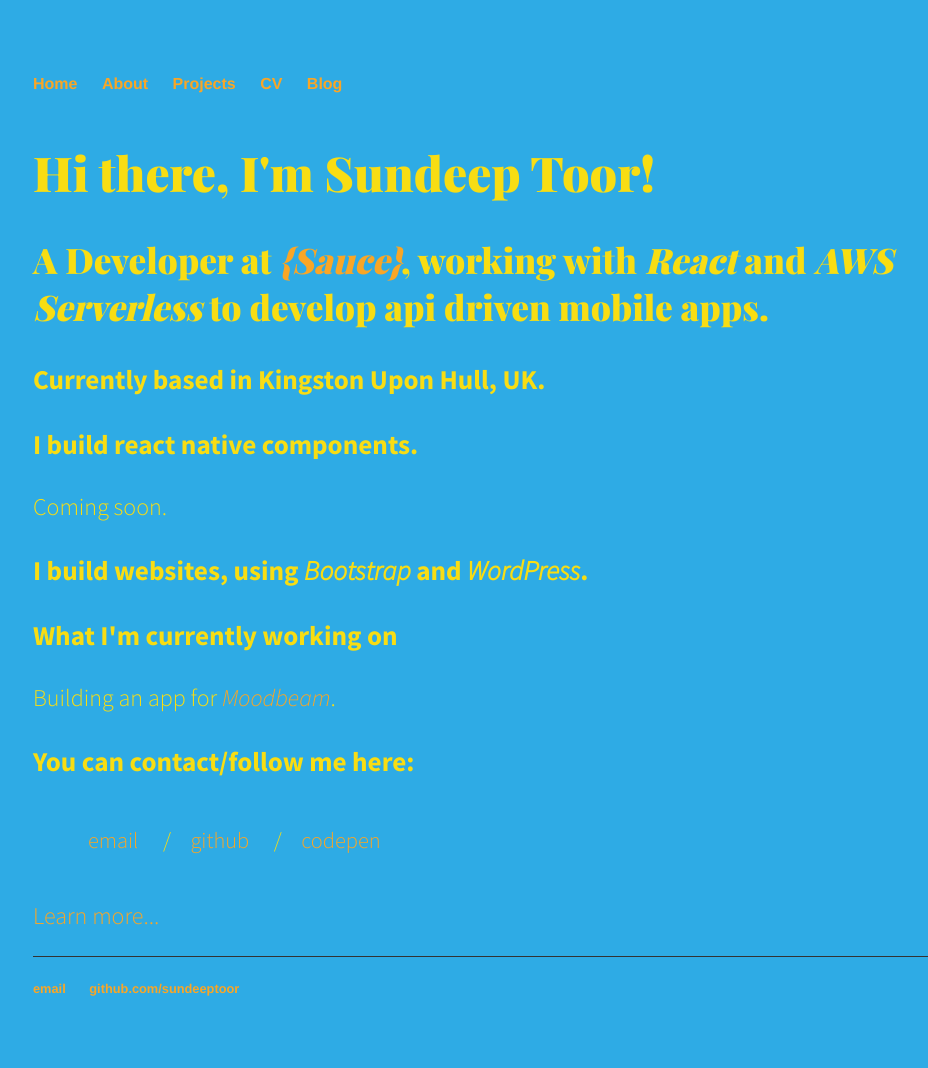
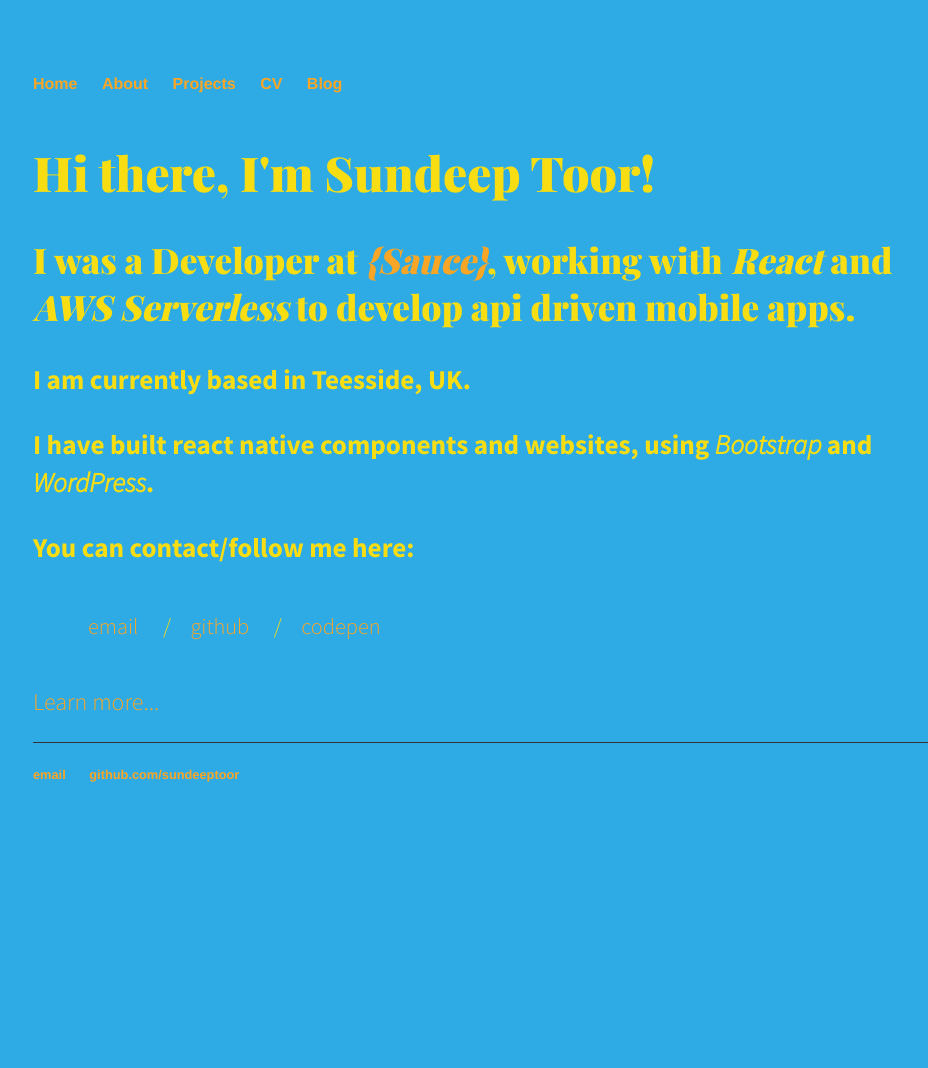
Before and after one commit to SundeepToor/sundeeptoor.github.io, a Jekyll site: the page built from index.html, in a window 1280 px wide. Shown: the whole page, without its empty margins (159-1087 px from the left). Built offline with Jekyll 4.4.1, drawn with Linux system fonts in a browser that asks for light colours; after the commit the page ends 900 px from its top, so only the background shows below that.

Commit message:
Update index.html

```diff
--- a/index.html
+++ b/index.html
@@ -5,18 +5,12 @@
 <div class="blurb">
 
     <h1>Hi there, I'm Sundeep Toor!</h1>
-	<h2>A Developer at <em><a href="https://www.wearesauce.io/" target="_blank">{Sauce}</a></em>, working with <em>React</em> and <em>AWS Serverless</em> to develop api driven mobile apps.</h2>
+	<h2>I was a Developer at <em><a href="https://www.wearesauce.io/" target="_blank">{Sauce}</a></em>, working with <em>React</em> and <em>AWS Serverless</em> to develop api driven mobile apps.</h2>
 
 
-	<h3>Currently based in Kingston Upon Hull, UK.</h3>
+	<h3>I am currently based in Teesside, UK.</h3>
 
-	<h3>I build react native components.</h3>
-	<p>Coming soon.</p>
-
-	<h3>I build websites, using <em>Bootstrap</em> and <em>WordPress</em>.</h3>
-
-	<h3>What I'm currently working on</h3>
-	<p>Building an app for <em><a href="https://www.moodbeam.co.uk/">Moodbeam</a></em>.</p>
+	<h3>I have built react native components and websites, using <em>Bootstrap</em> and <em>WordPress</em>.</h3>
 
 	<h3>You can contact/follow me here:</h3>
 	<div class="showcase">
```
